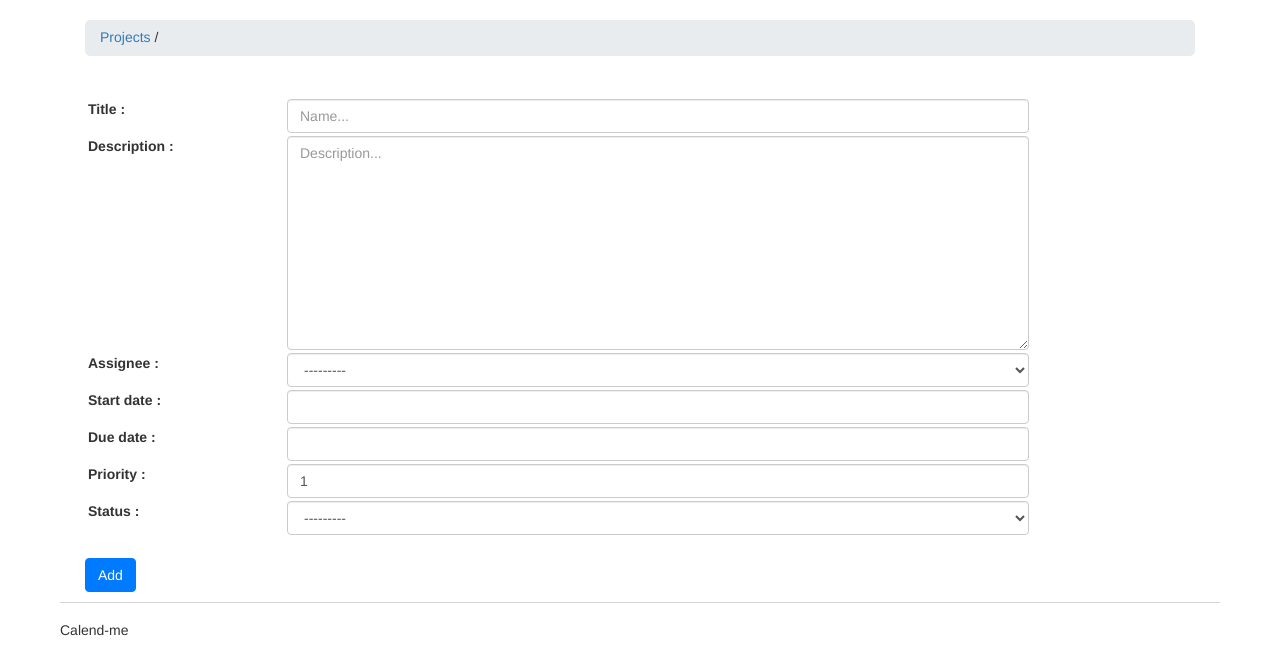
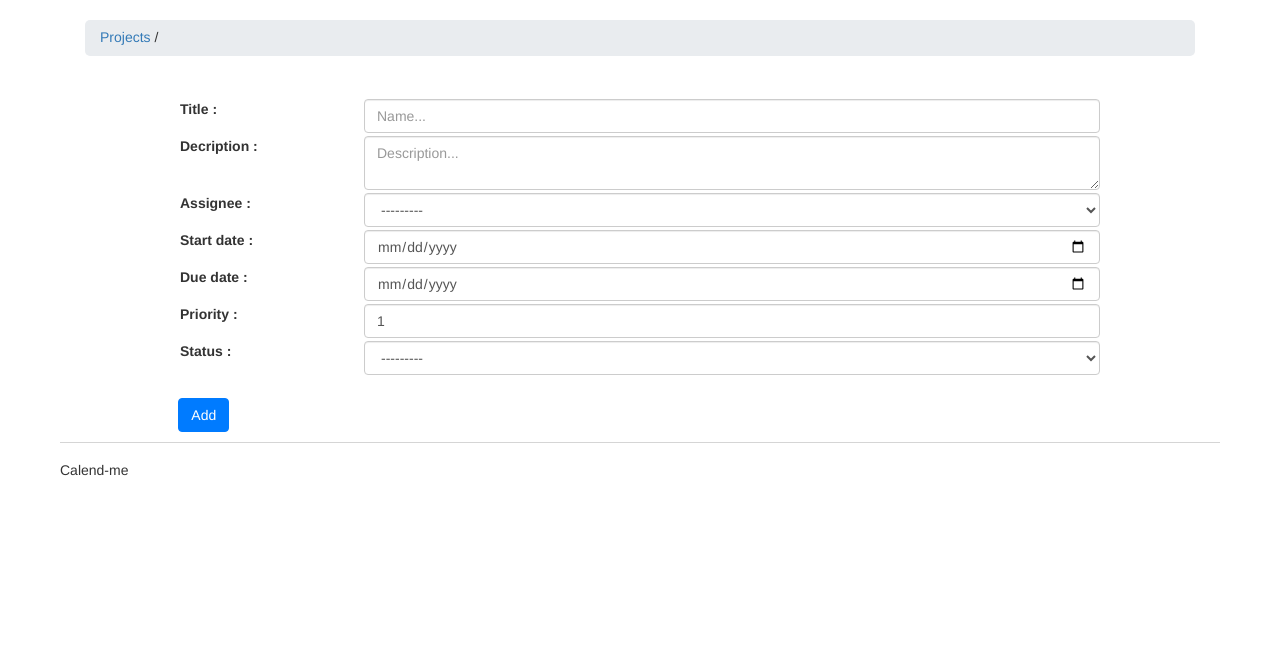
Before and after one commit to Emilie-Thome/Projet_Application_Web, a Django app: template projet_application_web/taskmanager/templates/taskmanager/newtask.html in a window 1280 px wide. Shown: the part 270-928 px from the top of the page. After the commit the page ends 746 px from the top, so only its background shows below. Run offline with Django 3.2, Linux system fonts and the light colour scheme; the template is opened without the code that fills it: values that come from a table or form of the project are taken from there, others are empty; some libraries are stand-ins or nearby versions.

Commit message:
form editted to be more concise

```diff
--- a/projet_application_web/taskmanager/form.py
+++ b/projet_application_web/taskmanager/form.py
@@ -6,14 +6,32 @@ class TaskForm(forms.ModelForm):
         model = Task
         exclude = ('project',)
 
-        widgets = {'name':forms.TextInput(attrs={'class':'form-control col-sm-10', 'placeholder':'Name...'}),
-                   'description':forms.Textarea(attrs={'class':'form-control col-sm-10', 'placeholder':'Description...'}),
-                   'assignee':forms.Select(attrs={'class':'form-control col-sm-10', 'placeholder':'---------'}),
-                   'start_date':forms.DateInput(attrs={'class':'form-control col-sm-10'}),
-                   'due_date':forms.DateInput(attrs={'class':'form-control col-sm-10'}),
-                   'priority':forms.NumberInput(attrs={'min':1,'max':5,'class':'form-control col-sm-10'}),
-                   'status':forms.Select(attrs={'class':'form-control col-sm-10', 'placeholder':'---------'})
+        widgets = {'name':forms.TextInput(attrs={'class':'form-control col-sm-8', 'placeholder':'Name...'}),
+                   'description':forms.Textarea(attrs={'class':'form-control col-sm-8 h-25', 'rows':'2','style':'height:30%', 'placeholder':'Description...'}),
+                   'assignee':forms.Select(attrs={'class':'form-control col-sm-8', 'placeholder':'---------'}),
+                   'start_date':forms.DateInput(attrs={'class':'form-control col-sm-8', 'type':'date'}),
+                   'due_date':forms.DateInput(attrs={'class':'form-control col-sm-8', 'type':'date'}),
+                   'priority':forms.NumberInput(attrs={'min':1,'max':5,'class':'form-control col-sm-8'}),
+                   'status':forms.Select(attrs={'class':'form-control col-sm-8', 'placeholder':'---------'})
                    }
+
+        labels = {
+            'name': 'Title :',
+            'description': 'Decription :',
+            'assignee': 'Assignee :',
+            'start_date': 'Start date :',
+            'due_date': 'Due date :',
+            'priority': 'Priority :',
+            'status':  'Status :',
+        }
+        help_texts = {
+            'name': 'Some useful help text.',
+        }
+        error_messages = {
+            'name': {
+                'max_length': "This writer's name is too long.",
+            },
+        }
 
 
 
--- a/projet_application_web/taskmanager/templates/taskmanager/newtask.html
+++ b/projet_application_web/taskmanager/templates/taskmanager/newtask.html
@@ -29,57 +29,16 @@
 
 <form action="" method="post">
     {% csrf_token %}
+
+    {% for field in form %}
     <div class="form-group row">
-        <label class="col-sm-2 col-form-label">Title :</label>
-        <div class="col-sm-10">
-            {{ form.name }}
-        </div>
+        <label class="col-sm-offset-1 col-sm-2 col-form-label">{{ field.label_tag }}</label>
+        {{ field }}
     </div>
-
-    <div class="form-group row">
-        <label class="col-sm-2 col-form-label">Description :</label>
-        <div class="col-sm-10">
-            {{ form.description }}
-        </div>
-    </div>
-
-    <div class="form-group row">
-        <label class="col-sm-2 col-form-label">Assignee :</label>
-        <div class="col-sm-10">
-            {{ form.assignee }}
-        </div>
-    </div>
-
-    <div class="form-group row">
-        <label class="col-sm-2 col-form-label">Start date :</label>
-        <div class="col-sm-10">
-            {{ form.start_date }}
-        </div>
-    </div>
-
-    <div class="form-group row">
-        <label class="col-sm-2 col-form-label">Due date :</label>
-        <div class="col-sm-10">
-            {{ form.due_date }}
-        </div>
-    </div>
-
-    <div class="form-group row">
-        <label class="col-sm-2 col-form-label">Priority :</label>
-        <div class="col-sm-10">
-            {{ form.priority }}
-        </div>
-    </div>
-
-    <div class="form-group row">
-        <label class="col-sm-2 col-form-label">Status :</label>
-        <div class="col-sm-10">
-            {{ form.status }}
-        </div>
-    </div>
+    {% endfor %}
 
     <div class="form-row">
-        <div class="col">
+        <div class="col-lg-offset-1 col">
             {% if task %}
             <button type="submit" class="btn btn-primary btn-md">Save</button>
             {% else %}
```
